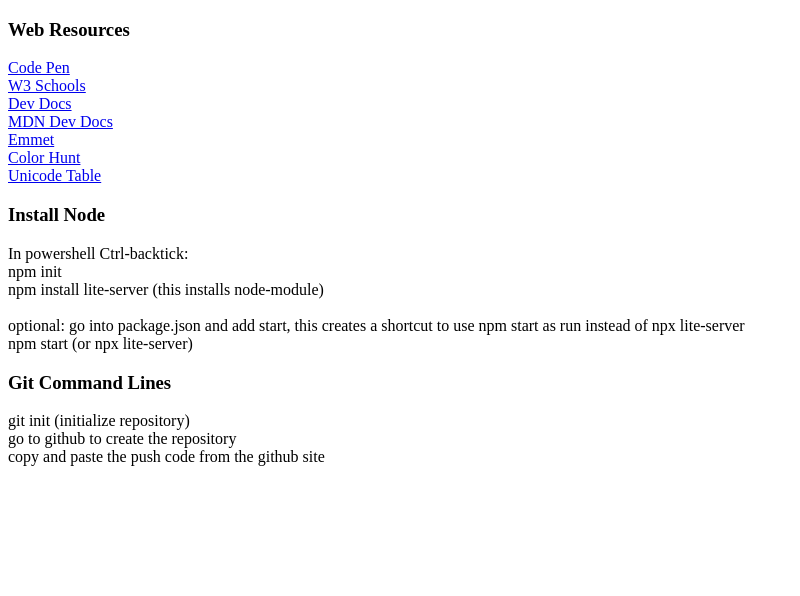
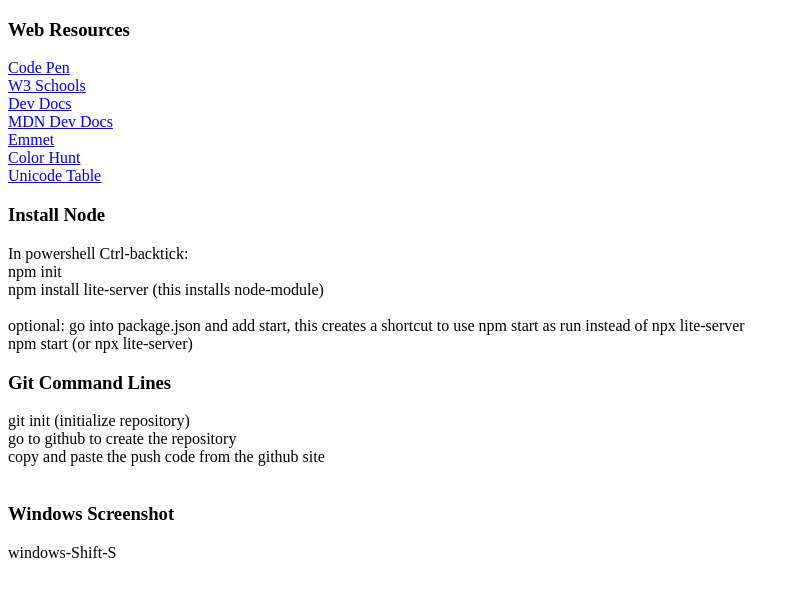
Before and after one commit to ltulathi/web-bootcamp, a website: page index.html in a window 1280 px wide. Shown: the whole page, without its empty margins (0-800 px from the left). Drawn offline with Linux system fonts and the light colour scheme.

```diff
--- a/index.html
+++ b/index.html
@@ -34,6 +34,8 @@
     go to github to create the repository
     <br>
     copy and paste the push code from the github site
-
+    <br><br>
+    <h3>Windows Screenshot</h3>
+    windows-Shift-S
 </body>
 </html>
```
